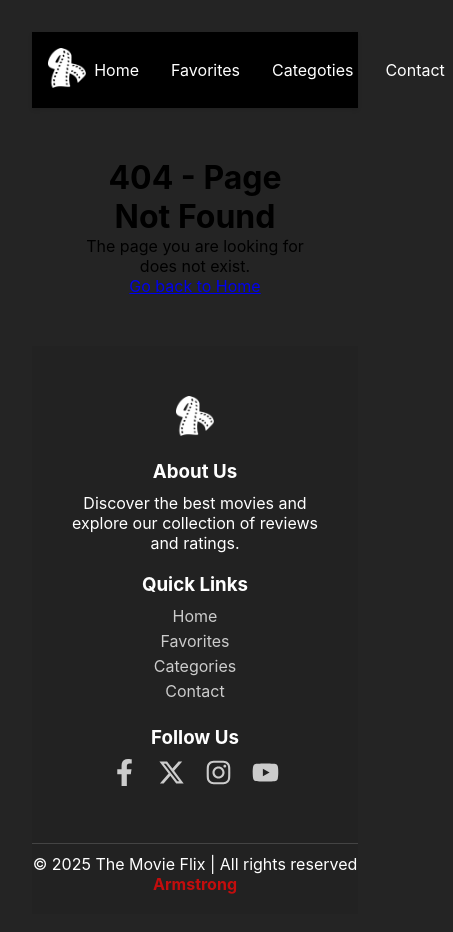
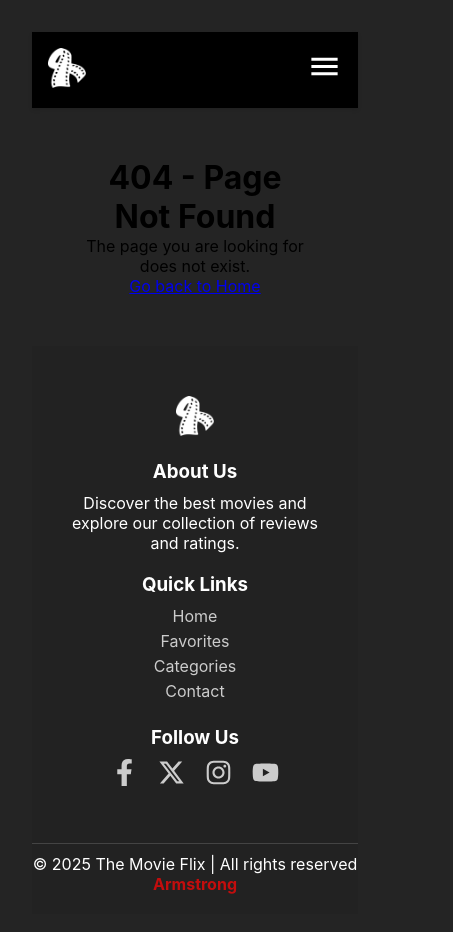
Before and after one commit to ARMSTRONG-AISOSA/the-movie-flix, a React (Vite) app: page / in a window 390 px wide. Shown: the top 932 px of the page, 453 px wide, since content can reach past the window. Built offline with nearby package versions, Linux system fonts and the light colour scheme.

Commit message:
Navbar Ui update, responsiveness and menu animation

```diff
--- a/src/components/dynamicLogo/DynamicLogo.jsx
+++ b/src/components/dynamicLogo/DynamicLogo.jsx
@@ -15,7 +15,7 @@ const DynamicLogo = () => {
         const updateLogo = () => {
             if (window.innerWidth >= 1024) {
                 setLogo(desktop_logo);
-            } else if (window.innerWidth >= 768) {
+            } else if (window.innerWidth >= 422) {
                 setLogo(tablet_logo);
             } else {
                 setLogo(mobile_logo);
--- a/src/components/footer/Footer.jsx
+++ b/src/components/footer/Footer.jsx
@@ -3,7 +3,6 @@ import './footer.css';
 import DynamicLogo from '../dynamicLogo/DynamicLogo';
 import { FaFacebookF, FaInstagram, FaYoutube } from "react-icons/fa";
 import { FaXTwitter } from "react-icons/fa6";
-
 
 const Footer = () => {
 
--- a/src/components/navbar/Navbar.jsx
+++ b/src/components/navbar/Navbar.jsx
@@ -1,19 +1,33 @@
 import { Link } from 'react-router-dom';
 import './navbar.css';
 import DynamicLogo from '../dynamicLogo/DynamicLogo';
+import { MdMenu, MdMenuOpen } from "react-icons/md";
+import { } from "react-icons/md";
+import { useState } from 'react';
+const Navbar = () => {
 
-const Navbar = () => {
+    const [menuOpen, setMenuOpen] = useState(false);
 
     return (
         <nav className='navbar'>
             <div className='navbar-logo'>
                 <DynamicLogo />
             </div>
-            <div className='navbar-links'>
+
+            <div
+                className='hamburger-menu'
+                onClick={
+                    () => setMenuOpen(!menuOpen)
+                }
+            >
+                {!menuOpen ? <MdMenu /> : <MdMenuOpen />}
+            </div>
+
+            <div className={`navbar-links ${menuOpen ? 'active' : ''}`}>
                 <Link to='/the-movie-flix' className='nav-link'>Home</Link>
                 <Link to='/the-movie-flix/favorites' className='nav-link'>Favorites</Link>
-                <Link to='#' className='nav-link'>Categoties</Link>
-                <Link to='/the-movie-flix/favorites' className='nav-link'>Contact</Link>
+                <Link to='#' className='nav-link'>Categorties</Link>
+                <Link to='#' className='nav-link'>Contact</Link>
             </div>
         </nav>
     )
--- a/src/components/navbar/navbar.css
+++ b/src/components/navbar/navbar.css
@@ -5,6 +5,7 @@
     justify-content: space-between;
     align-items: center;
     box-shadow: 0 2px 4px rgba(0, 0, 0, 0.1);
+
 }
 
 .logo {
@@ -44,19 +45,59 @@
         padding: 1rem;
     }
 
-    .navbar-links {
-        gap: 1rem;
-    }
-
     .nav-link {
         padding: 0.5rem;
     }
-}
-
-@media (max-width: 768px) {
 
     .logo {
         height: 50px;
+    }
+
+    .navbar-links {
+        display: none;
+        flex-direction: column;
+        position: absolute;
+        top: 90px;
+        right: 0;
+        background-color: rgba(34, 34, 34, 0.95);
+        width: 200px;
+        padding: 15px;
+        border-radius: 5px;
+        gap: 1rem;
+        z-index: 2;
+        animation: fadeIn 100ms linear;
+    }
+
+    /* Fade In Animation */
+    @keyframes fadeIn {
+        from {
+            opacity: 0;
+            transform: scale(0.7);
+        }
+
+        to {
+            opacity: 1;
+            transform: scale(1);
+        }
+    }
+
+    .navbar-links.active {
+        display: flex;
+    }
+
+    .hamburger-menu {
+        display: block;
+        cursor: pointer;
+        color: white;
+        font-size: 35px;
+    }
+}
+
+
+@media (max-width: 525px) {
+
+    .logo {
+        height: 45px;
     }
 }
 
@@ -66,3 +107,11 @@
         height: 40px;
     }
 }
+
+/* Hide the hamburger menu on larger screens */
+/* Apply at screen size above 769px */
+@media (min-width: 769px) {
+    .hamburger-menu {
+        display: none;
+    }
+}
```
